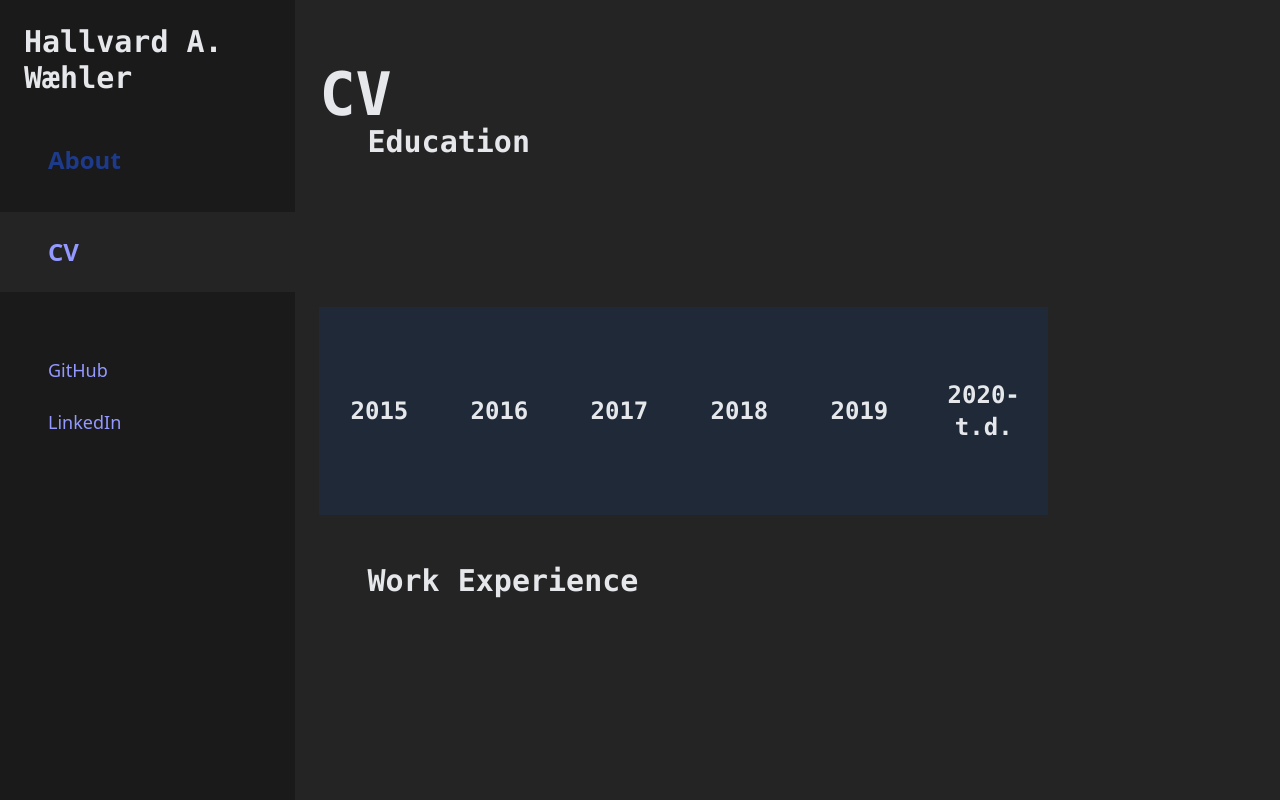
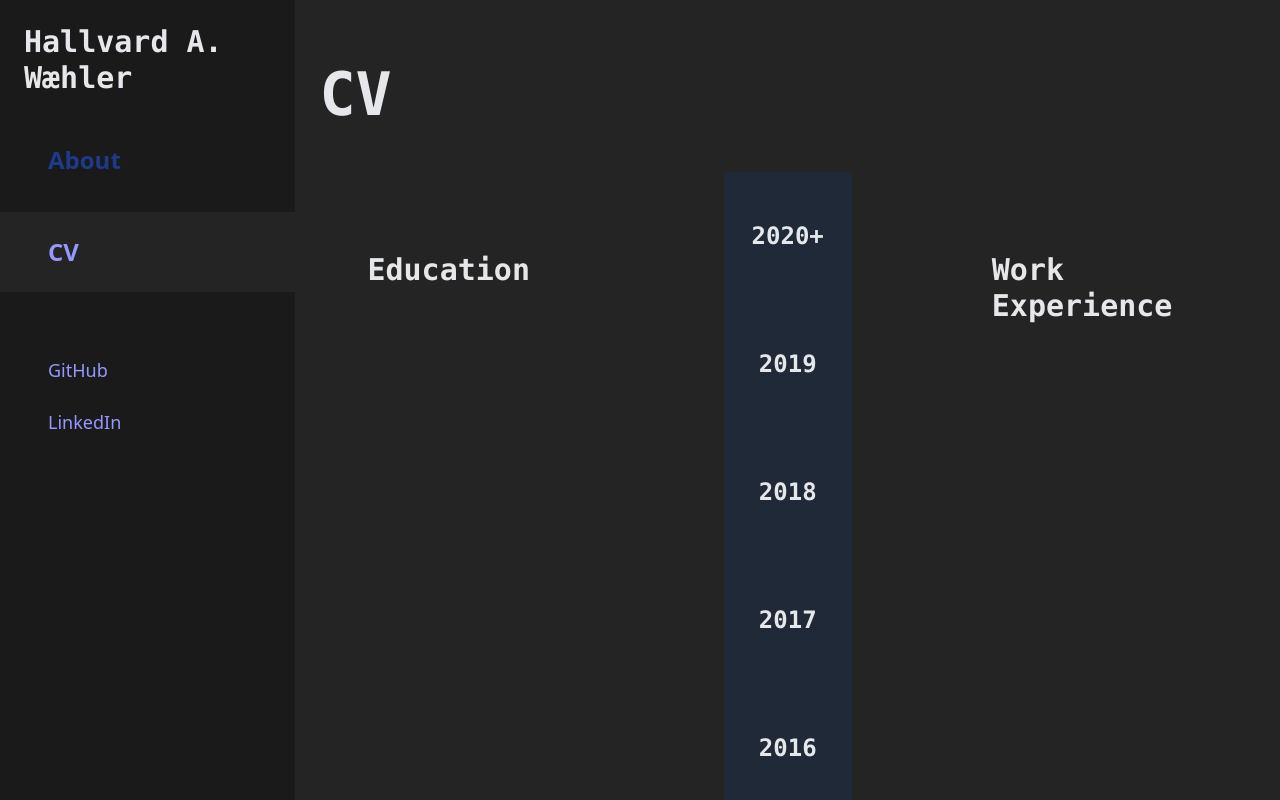
Before and after one commit to hallvaaw/homepage, a Vue app: page / in a window 1280 px wide. Both pictures are taken after a click on the item "CV". Shown: the top 800 px of the page. Built offline with nearby package versions, Linux system fonts and the light colour scheme.

Commit message:
adjusted rows and columns

```diff
--- a/src/components/CVPage.vue
+++ b/src/components/CVPage.vue
@@ -1,7 +1,8 @@
 <template>
     <section class="m-6">
         <h1 class="text-6xl text-gray-200 font-bold font-mono mt-16">CV</h1>
-        <article>
+        <article class="grid grid-cols-3">
+            <article class="mt-32">
                 <h2 class="text-3xl text-gray-200 font-bold font-mono ml-12">Education</h2>
                 <div v-if="hoverEducation == true" class="space-y-2">
                     <p class="text-md xl:text-xl text-gray-200 font-mono ml-12">Title: {{ eduItem[0].Title }}</p>
@@ -9,25 +10,28 @@
                     <p class="text-md xl:text-xl text-gray-200 font-mono ml-12">University of Oslo</p>
                 </div>
                 <div v-else class="h-[72px] xl:h-[99px]"></div>
-            <table class="grid place-items-center my-12 xl:mr-52">
-                <tr class="bg-gray-800 text-lg xl:text-2xl text-gray-200 text-center font-mono font-bold">
-                    <td @mouseover="onHoverBachelor(eduEntries[1])" @mouseleave="mouseOff(eduEntries[1])" class="w-20 h-20 xl:h-52 xl:w-52 m-6 hover:bg-blue-200 hover:text-gray-800 hover:cursor-default">2015</td>
-                    <td @mouseover="onHoverBachelor(eduEntries[1])" @mouseleave="mouseOff(eduEntries[1])" class="w-20 h-20 xl:h-52 xl:w-52 m-6 hover:bg-blue-200 hover:text-gray-800 hover:cursor-default">2016</td>
-                    <td @mouseover="onHoverBachelor(eduEntries[1])" @mouseleave="mouseOff(eduEntries[1])" class="w-20 h-20 xl:h-52 xl:w-52 m-6 hover:bg-blue-200 hover:text-gray-800 hover:cursor-default">2017</td>
-                    <td @mouseover="onHover([eduEntries[1], jobEntries[4], jobEntries[5]])" @mouseleave="mouseOff(eduEntries[1])" class="w-20 h-20 xl:h-52 xl:w-52 m-6 hover:bg-blue-200 hover:text-gray-800 hover:cursor-default">2018</td>
-                    <td @mouseover="onHover([eduEntries[0], jobEntries[2], jobEntries[3]])" @mouseleave="mouseOff(eduEntries[0])" class="w-20 h-20 xl:h-52 xl:w-52 m-6 hover:bg-blue-200 hover:text-gray-800 hover:cursor-default">2019</td>
-                    <td @mouseover="onHover([eduEntries[0], jobEntries[0], jobEntries[1]])" @mouseleave="mouseOff(eduEntries[0])" class="w-20 h-20 xl:h-52 xl:w-52 m-6 hover:bg-blue-200 hover:text-gray-800 hover:cursor-default">2020-t.d.</td>
-                </tr>
-            </table>
+            </article>
+            <article>
+                <div class="flex flex-col my-12 text-lg xl:text-2xl text-gray-200 items-center font-mono font-bold">
+                    <div @mouseover="onHover([eduEntries[0], jobEntries[0], jobEntries[1]])" @mouseleave="mouseOff(eduEntries[0])" class="flex bg-gray-800 w-20 h-20 items-center justify-center xl:h-32 xl:w-32 hover:bg-blue-200 hover:text-gray-800 hover:cursor-default">2020+</div>
+                    <div @mouseover="onHover([eduEntries[0], jobEntries[2], jobEntries[3]])" @mouseleave="mouseOff(eduEntries[0])" class="flex bg-gray-800 w-20 h-20 items-center justify-center xl:h-32 xl:w-32 hover:bg-blue-200 hover:text-gray-800 hover:cursor-default">2019</div>
+                    <div @mouseover="onHover([eduEntries[1], jobEntries[4], jobEntries[5]])" @mouseleave="mouseOff(eduEntries[1])" class="flex bg-gray-800 w-20 h-20 items-center justify-center xl:h-32 xl:w-32 hover:bg-blue-200 hover:text-gray-800 hover:cursor-default">2018</div>
+                    <div @mouseover="onHoverBachelor(eduEntries[1])" @mouseleave="mouseOff(eduEntries[1])" class="flex bg-gray-800 w-20 h-20 items-center justify-center xl:h-32 xl:w-32 hover:bg-blue-200 hover:text-gray-800 hover:cursor-default">2017</div>
+                    <div @mouseover="onHoverBachelor(eduEntries[1])" @mouseleave="mouseOff(eduEntries[1])" class="flex bg-gray-800 w-20 h-20 items-center justify-center xl:h-32 xl:w-32 hover:bg-blue-200 hover:text-gray-800 hover:cursor-default">2016</div>
+                    <div @mouseover="onHoverBachelor(eduEntries[1])" @mouseleave="mouseOff(eduEntries[1])" class="flex bg-gray-800 w-20 h-20 items-center justify-center xl:h-32 xl:w-32 hover:bg-blue-200 hover:text-gray-800 hover:cursor-default">2015</div>
+                </div>
+            </article>
+            <article class="mt-32">
                 <h2 class="text-3xl text-gray-200 font-bold font-mono ml-12">Work Experience</h2>
                 <div v-if="hoverWork == true" class="space-y-2">
-                <p class="text-md xl:text-xl text-gray-200 font-mono ml-12">Title: {{ jobItem[0].Title }}</p>
-                <p class="text-md xl:text-xl text-gray-200 font-mono ml-12">Details: {{ jobItem[0].Details }}</p>
-                <p class="text-md xl:text-xl text-gray-200 font-mono ml-12">University of Oslo</p>
-                <p class="text-md xl:text-xl text-gray-200 font-mono ml-12 pt-10">Title: {{ jobItem[1].Title }}</p>
-                <p class="text-md xl:text-xl text-gray-200 font-mono ml-12">Details: {{ jobItem[1].Details }}</p>
-                <p class="text-md xl:text-xl text-gray-200 font-mono ml-12">University of Oslo</p>
+                    <p class="text-sm xl:text-xl text-gray-200 font-mono">Title: {{ jobItem[0].Title }}</p>
+                    <p class="text-sm xl:text-xl text-gray-200 font-mono">Details: {{ jobItem[0].Details }}</p>
+                    <p class="text-sm xl:text-xl text-gray-200 font-mono">University of Oslo</p>
+                    <p class="text-sm xl:text-xl text-gray-200 font-mono pt-10">Title: {{ jobItem[1].Title }}</p>
+                    <p class="text-sm xl:text-xl text-gray-200 font-mono">Details: {{ jobItem[1].Details }}</p>
+                    <p class="text-sm xl:text-xl text-gray-200 font-mono">University of Oslo</p>
                 </div>
+            </article>
         </article>
     </section>
 </template>
```
Lines whose indentation alone changed are shown as unchanged.
